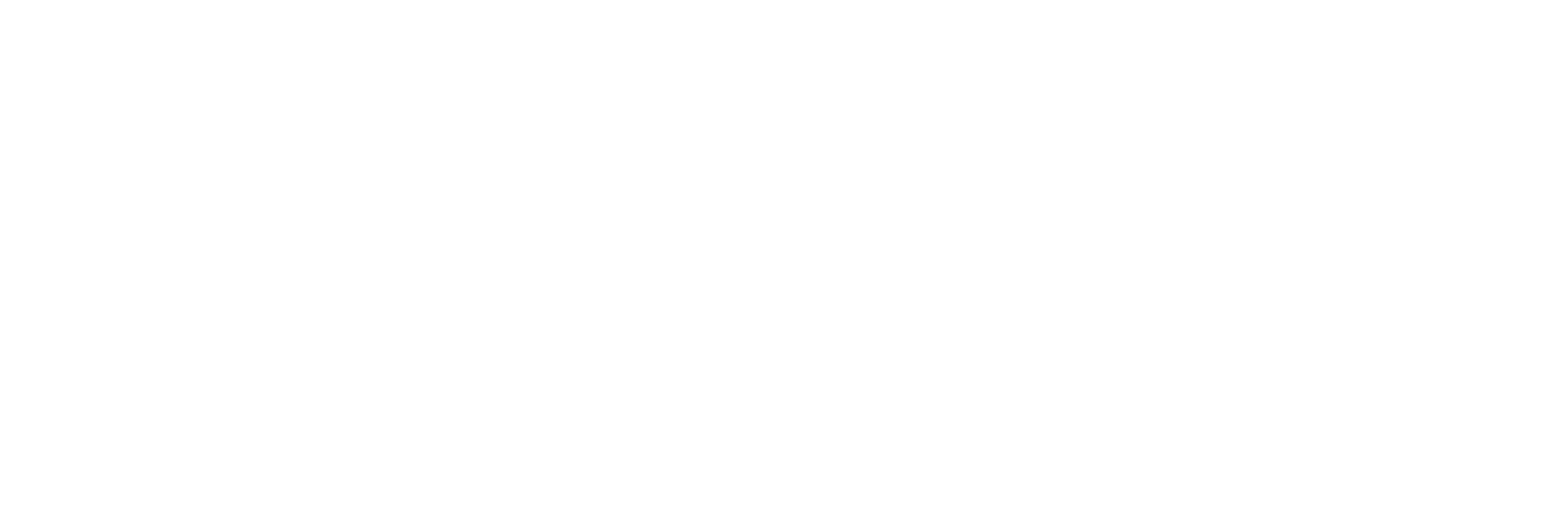
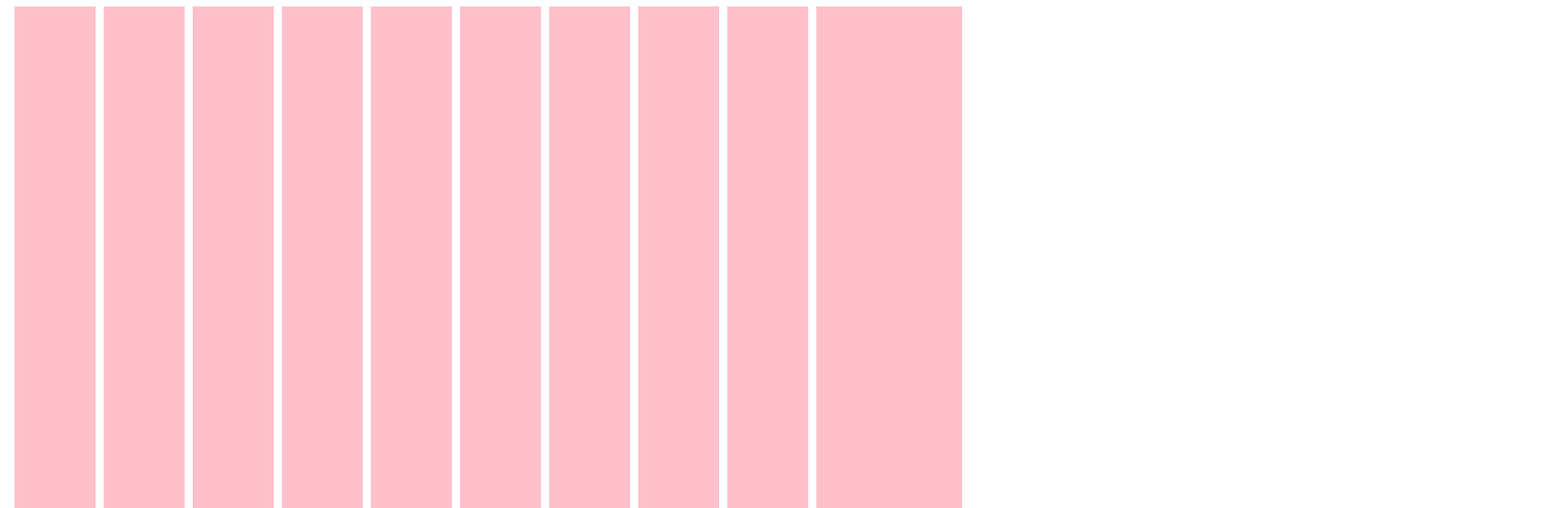
Before and after one commit to Suloch/virtualSatoshi, a plain HTML site: page pikachu/src/index.html in a window 1280 px wide. Shown: the top 628 px of the page at 81% size, 1920 px wide, since content can reach past the window. Drawn offline with nearby package versions, Linux system fonts and the light colour scheme.

Commit message:
adding registers to the page

```diff
--- a/pikachu/src/index.html
+++ b/pikachu/src/index.html
@@ -4,43 +4,59 @@
   <title>Home</title>
    <script src="https://ajax.googleapis.com/ajax/libs/jquery/3.4.1/jquery.min.js"></script>
    <style media="screen">
-       #memory {
-      width: 1944px;
-      height: 1944px;
-      margin-top: auto;
-      margin-left: auto;
-      margin-right: auto;
-      background: #fff;
+    #memory-container {
+    background-color: white;
+    overflow: hidden;
+    width: 1200px;
     }
-    .row {
-      width: auto;
-      height: 2px;
-      background: #313131;
+
+    #inner {
+    overflow: hidden;
+    width: 2000px;
     }
-    .square {
-      width: 2px;
-      height: 2px;
-      margin: 0px;
-      display: inline-block;
-      float: left;
-      background: blue;
+
+    .child {
+    margin-left: 10px;
+    float: left;
+    background-color: pink;
+    width: 100px;
+    height: 729px;
+    }
+    .reg{
+      margin-top: 15px;
     }
    </style>
 </head>
+
 <body>
-  <canvas id="memory" width="1944" height="1944"></canvas>
-
+  <div id="memory-container">
+    <div id="inner">
+      <canvas class="child" id="memory1" width="90" height="729"></canvas>
+      <canvas class="child" id="memory2" width="90" height="729"></canvas>
+      <canvas class="child" id="memory3" width="90" height="729"></canvas>
+      <canvas class="child" id="memory4" width="90" height="729"></canvas>
+      <canvas class="child" id="memory5" width="90" height="729"></canvas>
+      <canvas class="child" id="memory6" width="90" height="729"></canvas>
+      <canvas class="child" id="memory7" width="90" height="729"></canvas>
+      <canvas class="child" id="memory8" width="90" height="729"></canvas>
+      <canvas class="child" id="memory9" width="90" height="729"></canvas>
+      <div class="child" style="width:180px;">
+        <canvas class="reg" id="register1" width="180px" height="50px"></canvas>
+        <canvas class="reg" id="register2" width="180px" height="50px"></canvas>
+        <canvas class="reg" id="register3" width="180px" height="50px"></canvas>
+        <canvas class="reg" id="register4" width="180px" height="50px"></canvas>
+        <canvas class="reg" id="register5" width="180px" height="50px"></canvas>
+        <canvas class="reg" id="register6" width="180px" height="50px"></canvas>
+        <canvas class="reg" id="register7" width="180px" height="50px"></canvas>
+        <canvas class="reg" id="register8" width="180px" height="50px"></canvas>
+        <canvas class="reg" id="register9" width="180px" height="50px"></canvas>
+      </div>
+    </div>
+  </div>
 </body>
 
 <script type="text/javascript">
 var colors = {'0' : 'blue', '-': 'red', '+' : 'green'};
-var rows = 243;
-var columns = 243;
-var ctx;
-$(window).on('load', function(){
-  ctx = $("#memory")[0].getContext('2d');
-});
-
 $(window).on('beforeunload', function(){
   socket.close();
 });
@@ -53,10 +69,48 @@ $(window).on('beforeunload', function(){
   socket.onmessage = function(event) {
       var mem = event.data;
       var c = 0;
-      $("#memory").empty();
-      for(var i = 0; i < 1944; i+=8)
+      //memory
+      for(var i = 0; i < 9; i++)
       {
-        for(var j = 0; j < 1944; j+=8)
+        ctx = $("#memory"+(i+1))[0].getContext('2d');
+        for(var j = 0; j < 9; j++)
+        {
+          {
+            for(var k = 0; k < 243; k++)
+            {
+              if (mem[c] == '0')
+              {
+                ctx.fillStyle = "#000000";
+              }
+              else
+              {
+                if(mem[c] == '-')
+                {
+                  ctx.fillStyle = "#00FF00";
+                }
+                else
+                {
+                  if(mem[c] == '+')
+                  {
+                    ctx.fillStyle = "#0000FF";
+                  }
+                  else
+                  {
+                    console.log('okay');
+                  }
+                }
+              }
+              c++;
+              ctx.fillRect( j*10, k*3, 10, 3);
+            }
+          }
+        }
+      }
+      //registers
+      for(i = 0; i < 9; i++)
+      {
+        ctx = $("#register"+(i+1))[0].getContext('2d');
+        for(j = 0; j < 9; j++)
         {
           if (mem[c] == '0')
           {
@@ -81,11 +135,8 @@ $(window).on('beforeunload', function(){
             }
           }
           c++;
-          ctx.fillRect(j, i, 8, 8);
+          ctx.fillRect( j*20, 0, 20, 50);
         }
       }
   };
-
-
-
 </script>
```
Also changed, not shown: 2 other files.
